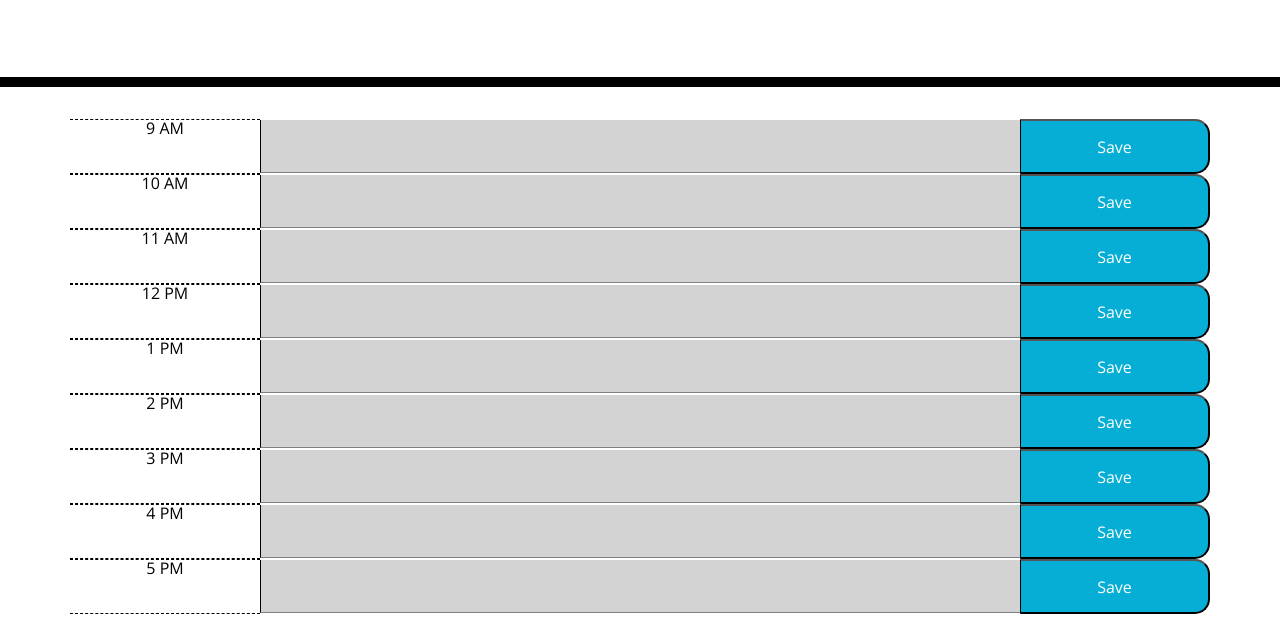
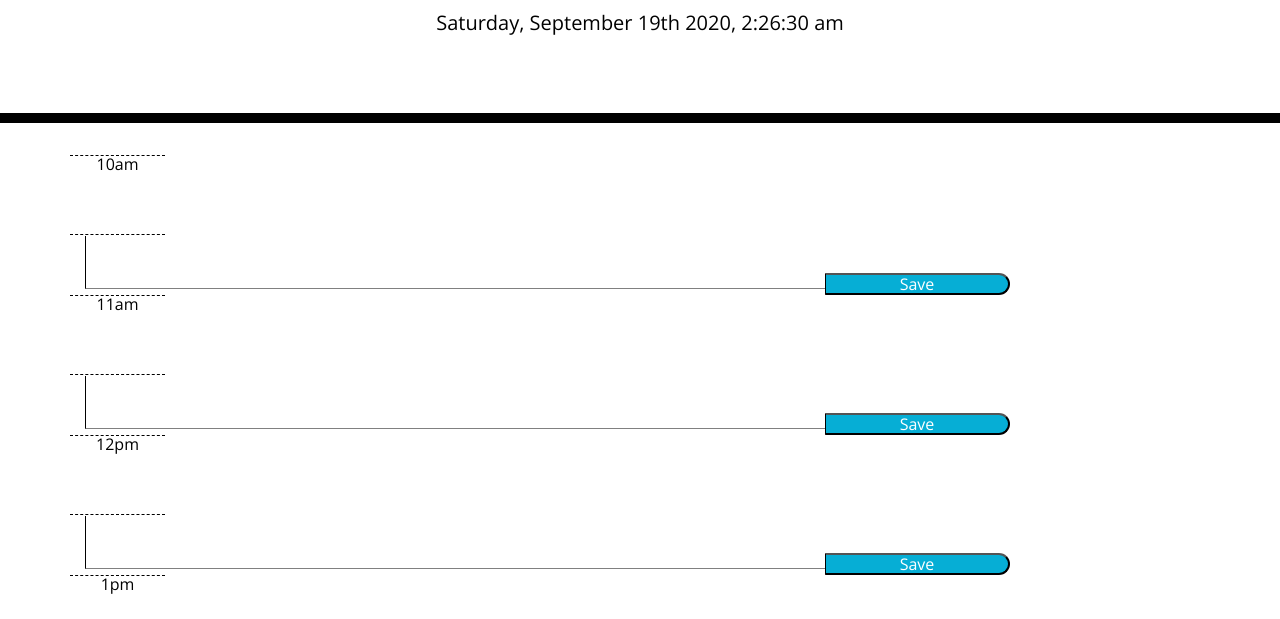
Before and after one commit to magnuss86/to-do-list, a plain HTML site: page index.html in a window 1280 px wide. Shown: the part 181-800 px from the top of the page. Drawn offline with nearby package versions, Linux system fonts and the light colour scheme.

Commit message:
added vars

```diff
--- a/index.html
+++ b/index.html
@@ -29,35 +29,50 @@
       <p id="currentDay" class="lead"></p>
     </header>
     <div class="container" id="cont">
-      <div class="row time-block">
+      <!-- <div class="row time-block">
         <div class="col-md-2 hour">9 AM</div>
-          <textarea class="col-md-8 past"> </textarea>
-          <button class="col-md-2 saveBtn">Save</button>
-        <div class="col-md-2 hour">10 AM</div>
-          <textarea class="col-md-8 past"> </textarea>
+          <textarea class="col-md-8 past">
+             </textarea>
+          <button class="col-md-2 saveBtn">Save</button> -->
+        <!-- <div class="col-md-2 hour">10 AM</div>
+          <textarea class="col-md-8 past">
+
+          </textarea>
           <button class="col-md-2 saveBtn">Save</button>
         <div class="col-md-2 hour">11 AM</div>
-          <textarea class="col-md-8 past"> </textarea>
+          <textarea class="col-md-8 past">
+             </textarea>
           <button class="col-md-2 saveBtn">Save</button>
         <div class="col-md-2 hour">12 PM</div>
-          <textarea class="col-md-8 past"> </textarea>
+          <textarea class="col-md-8 past">
+
+          </textarea>
           <button class="col-md-2 saveBtn">Save</button>
         <div class="col-md-2 hour">1 PM</div>
-          <textarea class="col-md-8 past"> </textarea>
+          <textarea class="col-md-8 past">
+
+          </textarea>
           <button class="col-md-2 saveBtn">Save</button>
         <div class="col-md-2 hour">2 PM</div>
-          <textarea class="col-md-8 past"> </textarea>
+          <textarea class="col-md-8 past">
+
+          </textarea>
           <button class="col-md-2 saveBtn">Save</button>
         <div class="col-md-2 hour">3 PM</div>
-          <textarea class="col-md-8 past"> </textarea>
+          <textarea class="col-md-8 past">
+
+          </textarea>
           <button class="col-md-2 saveBtn">Save</button>
         <div class="col-md-2 hour">4 PM</div>
-          <textarea class="col-md-8 past"> </textarea>
+          <textarea class="col-md-8 past">
+             </textarea>
           <button class="col-md-2 saveBtn">Save</button>
         <div class="col-md-2 hour">5 PM</div>
-          <textarea class="col-md-8 past"> </textarea>
-          <button class="col-md-2 saveBtn">Save</button>
-      </div>
+          <textarea class="col-md-8 past">
+
+          </textarea>
+          <button class="col-md-2 saveBtn">Save</button> -->
+      <!-- </div> -->
     </div>
 
     <script src="https://code.jquery.com/jquery-3.4.1.min.js"></script>
--- a/script.js
+++ b/script.js
@@ -1,6 +1,25 @@
+// console.log("js")
+let storage = window.localStorage
+
+
 var times = [
-    "9am", "10am", "11am", "12pm", "1pm", "2pm", "3pm", "4pm", "5pm", "6pm",
+    "10am", "11am", "12pm", "1pm", "2pm", "3pm", "4pm", "5pm", "6pm",
 ]
+
+
+  // get times from moment
+
+$("#currentDay").text(moment().format("dddd, MMMM Do YYYY, h:mm:ss a"));
+
+// create hour var
+
+var hour = moment().hours();
+// console.log(hour);
+
+//create save button function and push to local storage
+
+
+
 
 
 // var container = document.querySelector('.container')
@@ -13,12 +32,65 @@ var times = [
 
 // function row() {
 
-// for (let i = 0; i < times.lentgh; index++) {
-//     var newRow = $("<div>10am</div>");
-//     $('.container').append(newRow);
-//     // console.log(newRow);
-// }
-// }
+//     var t = 9;
+//     for (let i = 0; i < times.length; i++) {
+// var divEl = $("<div>")
+// $(".time-block").attr("id", `hour-${t}`);
+// var singleTime = $("<div class='col-md-1 hour'>").text(times[i]);
+// div.append(singleTime);
+
+
+// var textEl = $("<textarea class="col-md-8 past">)
+// var btnEl = $("<button class="col-md-2 saveBtn">)
+// var textEl = $("<textarea>")
+// textEl.
+
+
+// var textEl = $("<textarea>")
+// textEl.
+
+// var t = 9; // uniqie id tag corresponded to the single time block div
+for (let i = 10; i <= 18; i++) {
+    var hour = `hour-${i}`
+    var savedText = JSON.parse(storage.getItem(hour)) || ''
+    var myContainer = $(".container")
+    var div = $("<div class='row time-block'>"); // single time slot div
+    div.attr("id", `hour-${i}`); // <div id = 'hour-10'class='row time-block'>
+
+    var singleTime = $("<div class='col-md-1 hour'>").text(times[i-10]);
+    // we are still missing textarea and button, we just need to create and append to the div
+   var textAreaEl = $("<textarea class = 'col-md-8'>");
+    // textAreaEl.attr("class", "textarea");
+    // textAreaEl.attr("class", "col-md-8");
+    textAreaEl.text(savedText)
+    //textAreaEl.text('TEXT TEST--> ' + times[i-10]);
+    var savBtn = $("<button class = 'col-md-2 saveBtn'>")
+    // savBtn.attr("class", "saveBtn")
+    // savBtn.attr("class", "col-md-2 saveBtn")
+    savBtn.attr('id', i)
+    savBtn.text("Save")
+
+    // textAreaEl.append
+    div.append(singleTime);
+
+    // append it to container
+    myContainer.append(div, textAreaEl, savBtn);
+
+}
+
+$('.savBtn').on('click', function(){
+ //get the id off of this
+ //use id to get .val of input area
+ //then save that value to localstorage, and then update the text
+
+
+   // $(this)
+})
+
+
+
+
+// // }
 
 // var $newdiv1 = $( "<div id='10am'></div>" )
-// $('container').append( $newdiv1 )
+// $('.container').append($newdiv1)
```
Also changed, not shown: style.css (line endings or trailing spaces), 1 other file.
